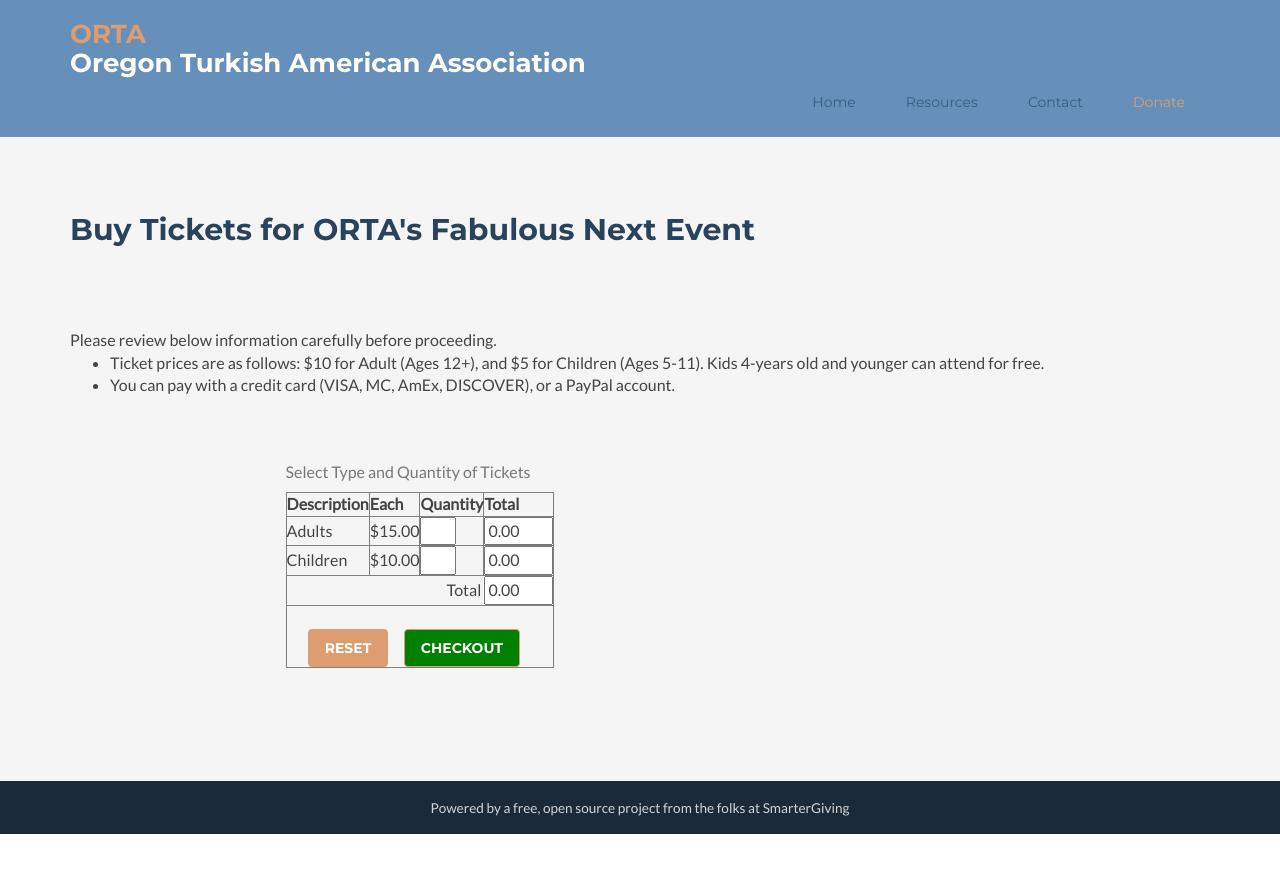
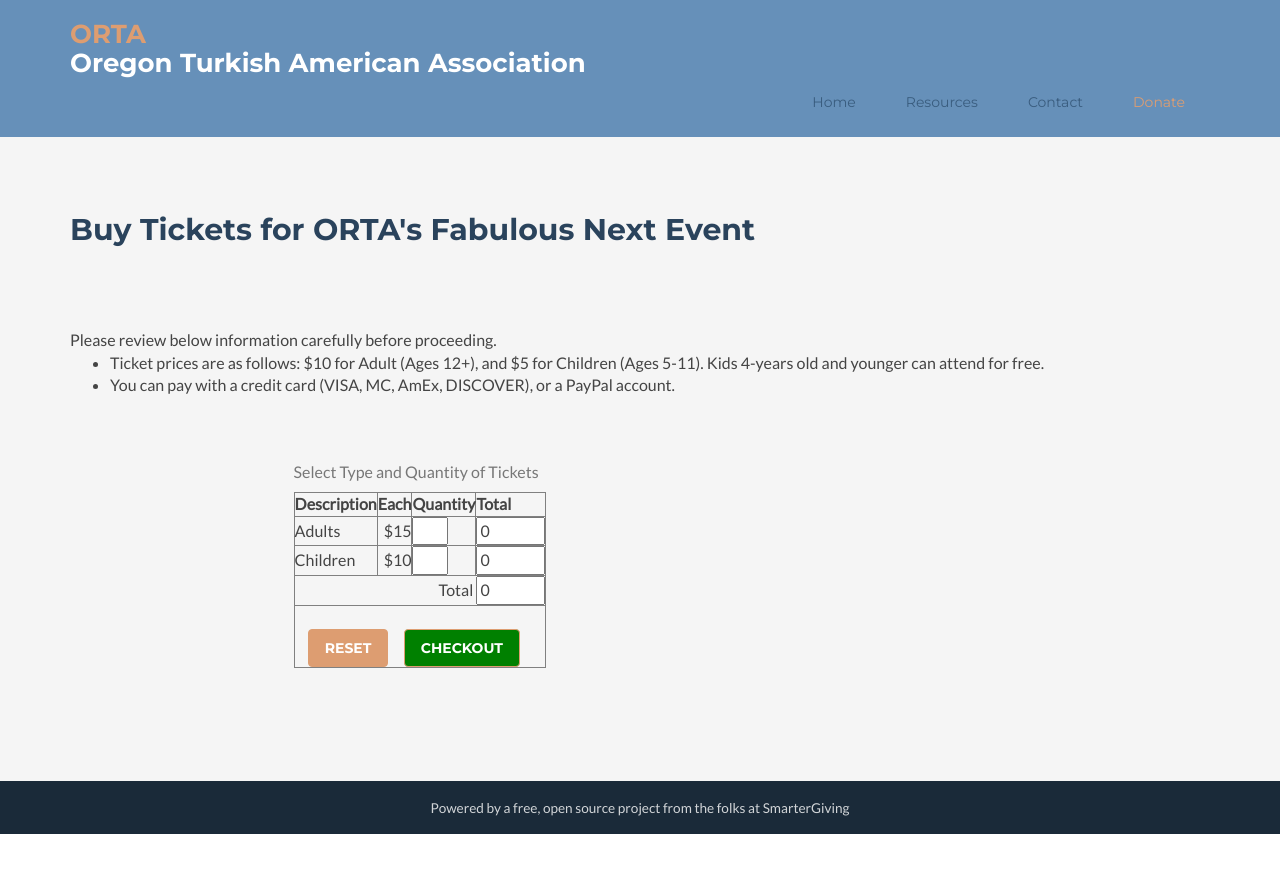
Before and after one commit to ortapdx/ortapdx.github.io, a Jekyll site: the page built from ppsample.html, in a window 1280 px wide. Shown: the top 873 px of the page. Built offline with Jekyll 4.4.1, drawn with Linux system fonts in a browser that asks for light colours; nearby versions of some CDN libraries; comment, search, counter and statistics services are not loaded.

Commit message:
Update ppsample.html

```diff
--- a/ppsample.html
+++ b/ppsample.html
@@ -70,25 +70,25 @@ layout: default
               <tr>
 
                 <td>Adults</td>
-                <td align="right">$15.00</td>
+                <td align="right">$15</td>
                 <td>
-                  <input type="text" name="qty10" size="2" onchange="GetOrder ('id15','Adults',15.00);"/>
+                  <input type="text" name="qty10" size="2" onchange="GetOrder ('id15','Adults',15);"/>
                 </td>
 
                 <td>
-                  <input class="nbor" type="text" name="prc15" size="6" value="0.00" readonly/>
+                  <input class="nbor" type="text" name="prc15" size="6" value="0" readonly/>
                 </td>
               </tr>
 
               <tr>
 
                 <td>Children</td>
-                 <td align="right">$10.00</td>
+                 <td align="right">$10</td>
                 <td>
-                  <input type="text" name="qty15" size="2" onchange="GetOrder ('id10','Children',10.00);"/>
+                  <input type="text" name="qty15" size="2" onchange="GetOrder ('id10','Children',10);"/>
                 </td>
                 <td>
-                  <input class="nbor" type="text" name="prc10" size="6" value="0.00" readonly/>
+                  <input class="nbor" type="text" name="prc10" size="6" value="0" readonly/>
                 </td>
               </tr>
 
@@ -99,7 +99,7 @@ layout: default
                     if (root.xx_cur.length > 0)
                       document.writeln (" (", root.xx_cur, ")");
                   </script>
-                  <input class="nbor" type="text" name="tot" size="6" value="0.00" />
+                  <input class="nbor" type="text" name="tot" size="6" value="0" />
                 </td>
               </tr>
               <tr>
```
